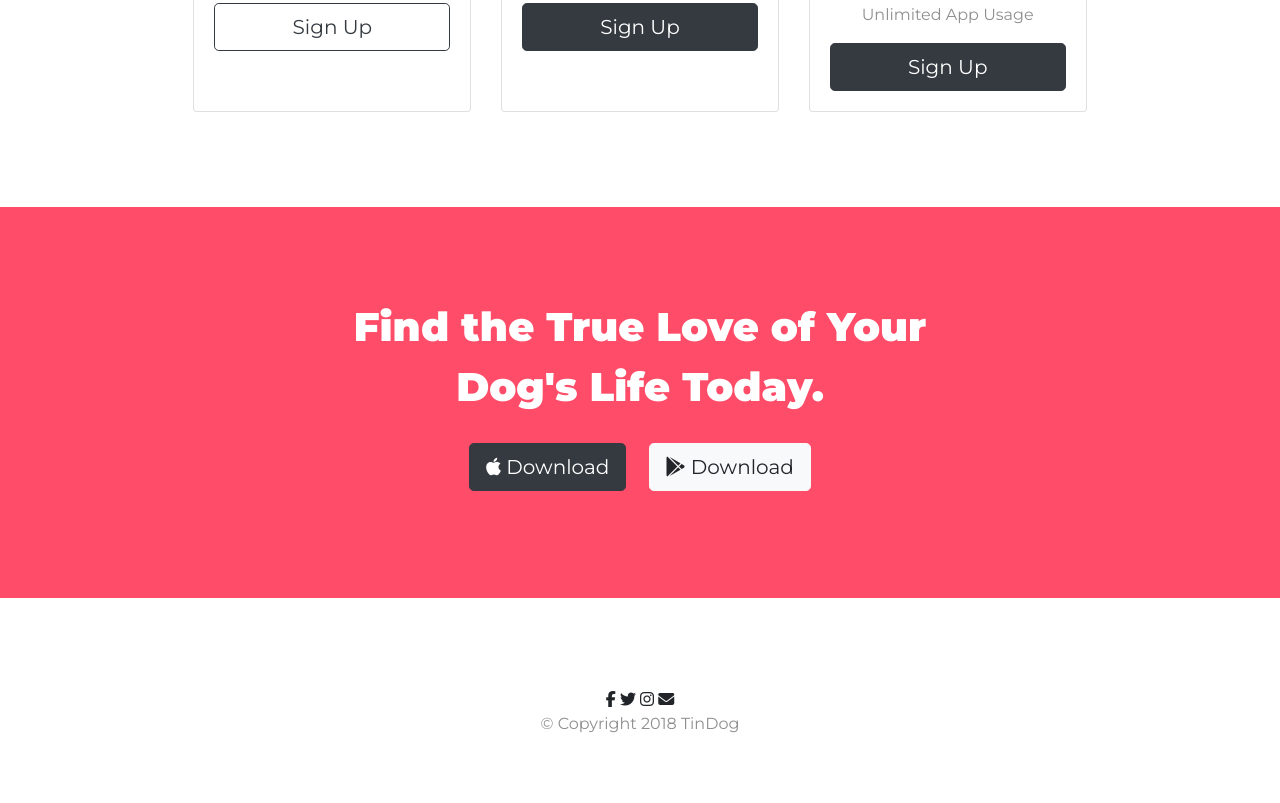
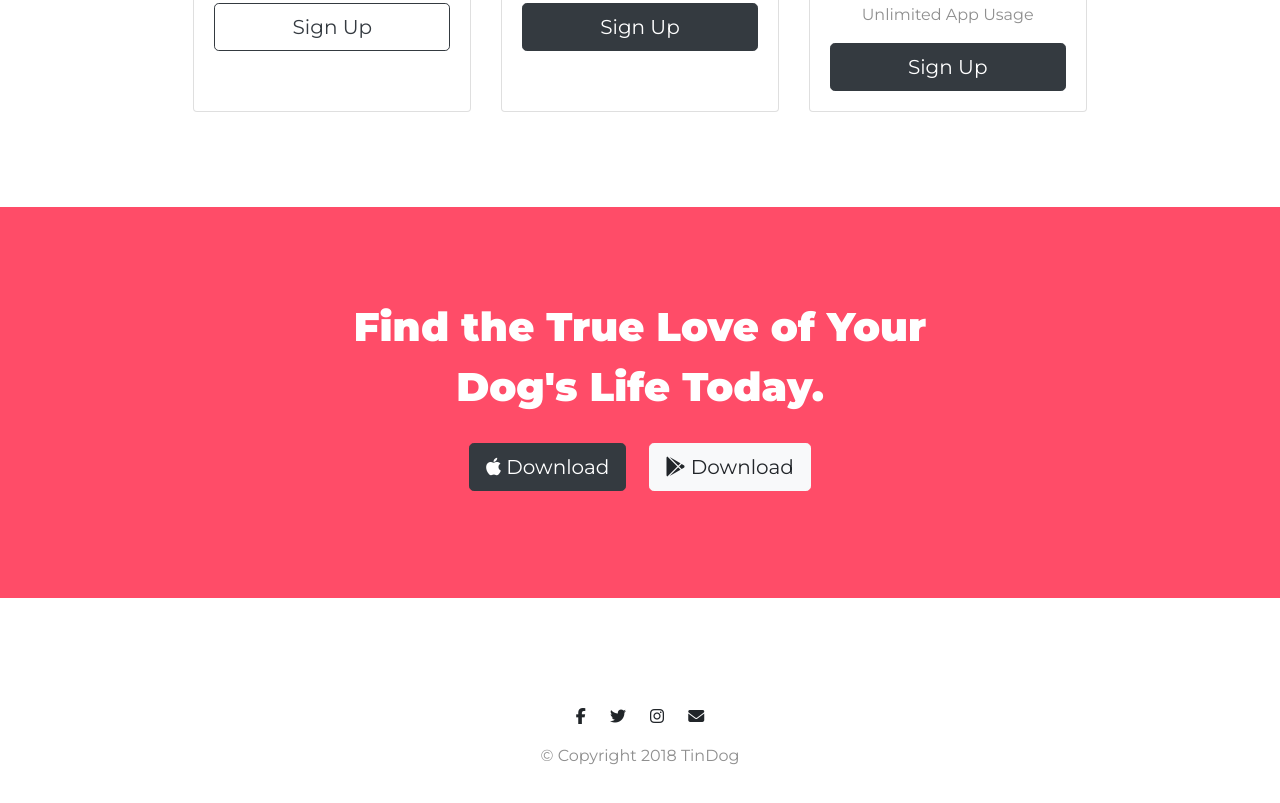
Before and after one commit to ShawandaMD/bootstrap-installation, a plain HTML site: page index.html in a window 1280 px wide. Shown: the part 2311-3114 px from the top of the page. Drawn offline with nearby package versions, Linux system fonts and the light colour scheme.

Commit message:
.footer-icon padding

```diff
--- a/css/styles.css
+++ b/css/styles.css
@@ -59,7 +59,6 @@ h1 {
 #features {
   background-color: #fff;
   position: relative;
-
 }
 
 h3 {
@@ -136,7 +135,6 @@ h2 {
 }
 
 @media (max-width: 1028px) {
-
   #title {
     text-align: center;
   }
@@ -149,7 +147,6 @@ h2 {
 }
 
 /* Call To Action */
-
 #cta {
   background-color: #ff4c68;
   color: #fff;
@@ -171,9 +168,12 @@ h2 {
 }
 
 /* Footer */
-
 #footer {
   background-color: #fff;
   text-align: center;
-    padding: 7% 15%;
+  padding: 7% 15%;
 }
+
+.footer-icon{
+  padding: 20px 10px;
+}
```
